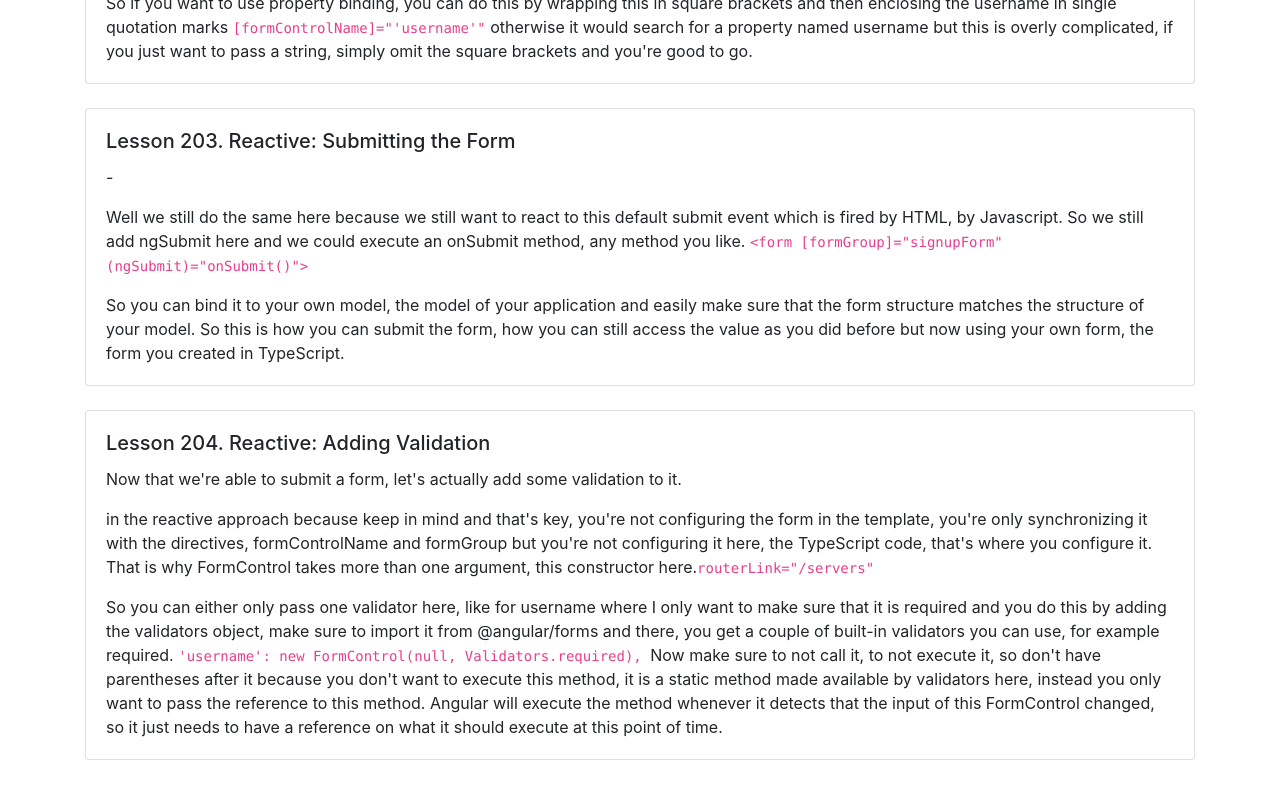
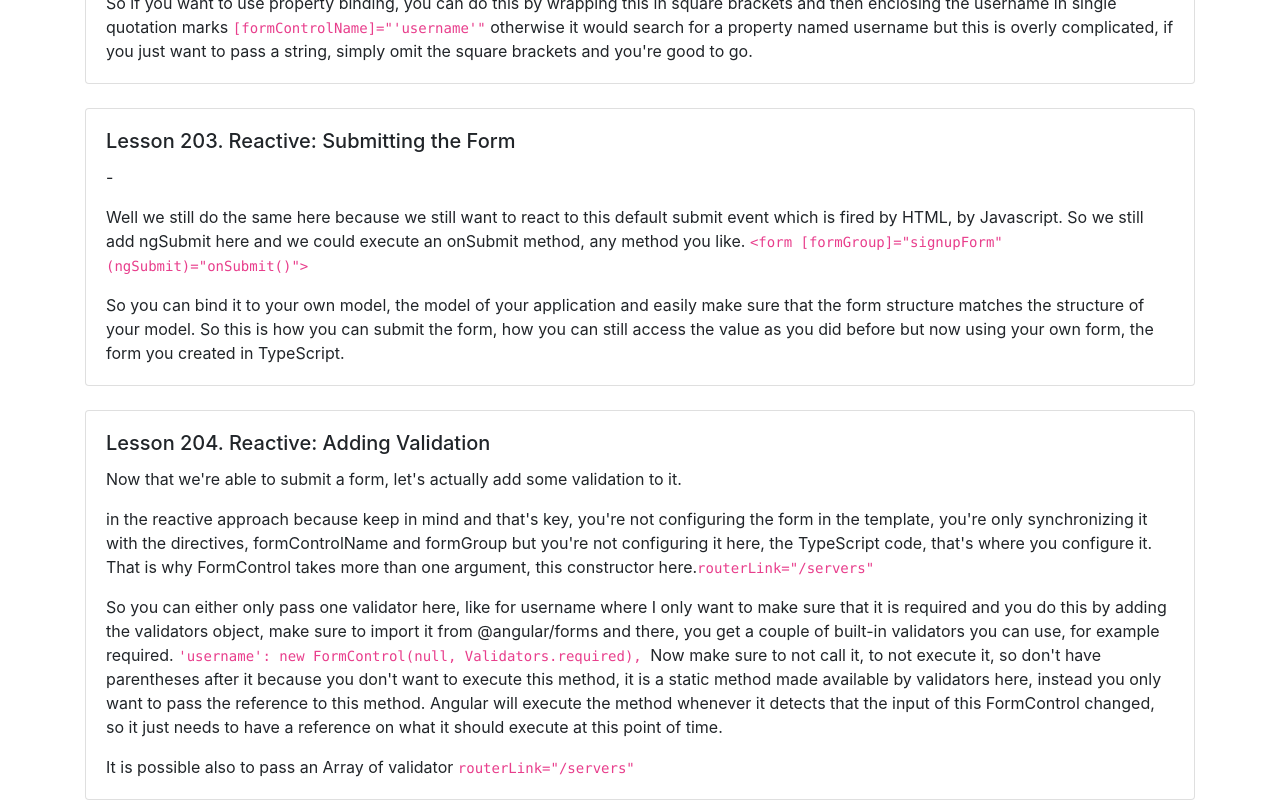
Before and after one commit to Sandro81/section15-reactive-setup-form, an Angular app: page / in a window 1280 px wide. Shown: the part 1449-2249 px from the top of the page. Before the commit the page ends 2209 px from the top, so only its background shows below. Built offline with nearby package versions, Linux system fonts and the light colour scheme.

Commit message:
section15 reactive setup form

```diff
--- a/src/app/app.component.html
+++ b/src/app/app.component.html
@@ -99,7 +99,7 @@
           <p class="card-text">in the reactive approach because keep in mind and that's key, you're not configuring the form in the template, you're only synchronizing it with the directives, formControlName and formGroup but you're not configuring it here, the TypeScript code, that's where you configure it. That is why FormControl takes more than one argument, this constructor here.<code>routerLink="/servers" </code></p>
 
           <p class="card-text"> So you can either only pass one validator here, like for username where I only want to make sure that it is required and you do this by adding the validators object, make sure to import it from @angular/forms and there, you get a couple of built-in validators you can use, for example required. <code>'username': new FormControl(null, Validators.required), </code> Now make sure to not call it, to not execute it, so don't have parentheses after it because you don't want to execute this method, it is a static method made available by validators here, instead you only want to pass the reference to this method. Angular will execute the method whenever it detects that the input of this FormControl changed, so it just needs to have a reference on what it should execute at this point of time.</p>
-
+          <p class="card-text">It is possible also to pass an Array of validator  <code>routerLink="/servers" </code></p>
 
 
         </div>
```
